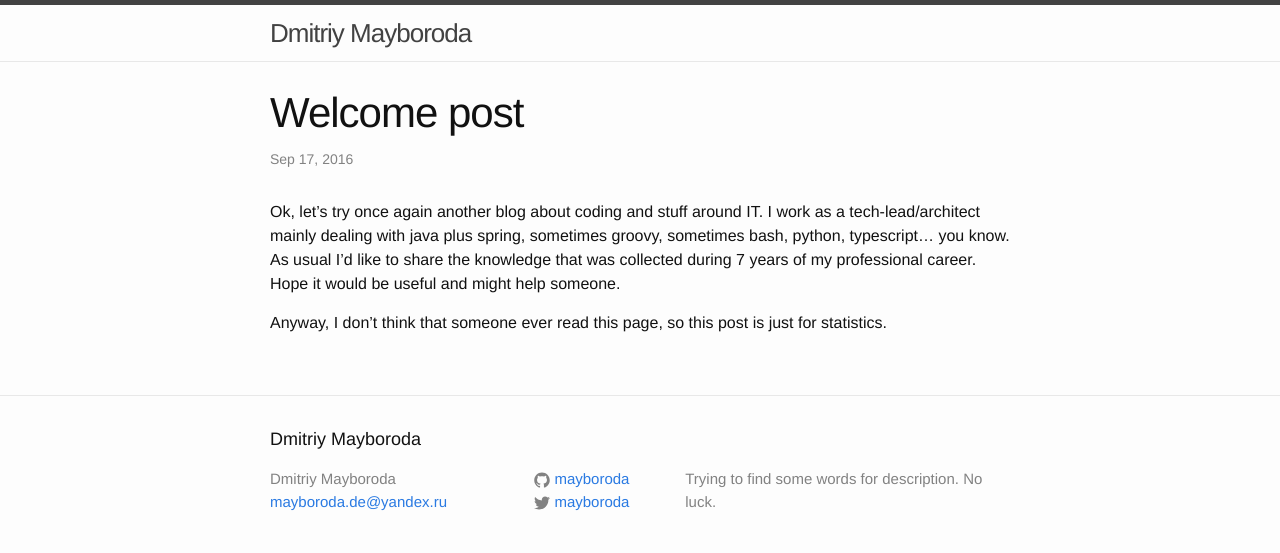
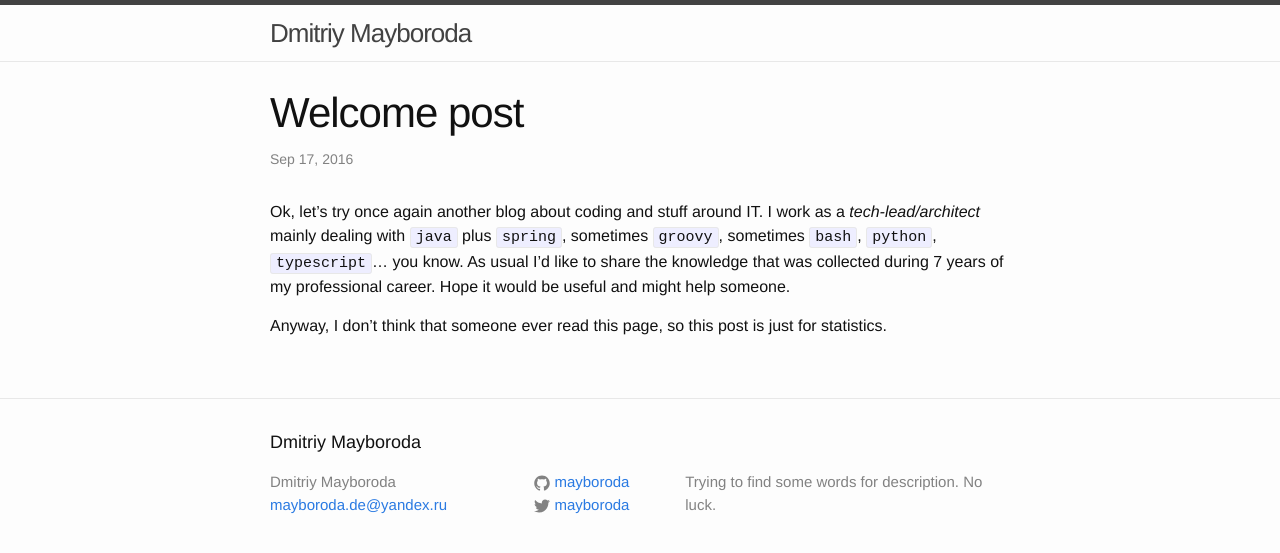
Before and after one commit to mayboroda/mayboroda.github.io, a Jekyll site: the page built from _posts/2016-09-17-welcome-post.markdown, in a window 1280 px wide. Shown: the top 553 px of the page. Built offline with Jekyll 4.4.1, drawn with Linux system fonts in a browser that asks for light colours.

```diff
--- a/_posts/2016-09-17-welcome-post.markdown
+++ b/_posts/2016-09-17-welcome-post.markdown
@@ -6,7 +6,7 @@ categories: stuff
 ---
 
 Ok, let's try once again another blog about coding and stuff around IT.
-I work as a tech-lead/architect mainly dealing with java plus spring, sometimes groovy, sometimes bash, python, typescript... you know.
+I work as a *tech-lead/architect* mainly dealing with `java` plus `spring`, sometimes `groovy`, sometimes `bash`, `python`, `typescript`... you know.
 As usual I'd like to share the knowledge that was collected during 7 years of my professional career.
 Hope it would be useful and might help someone.
 
```
